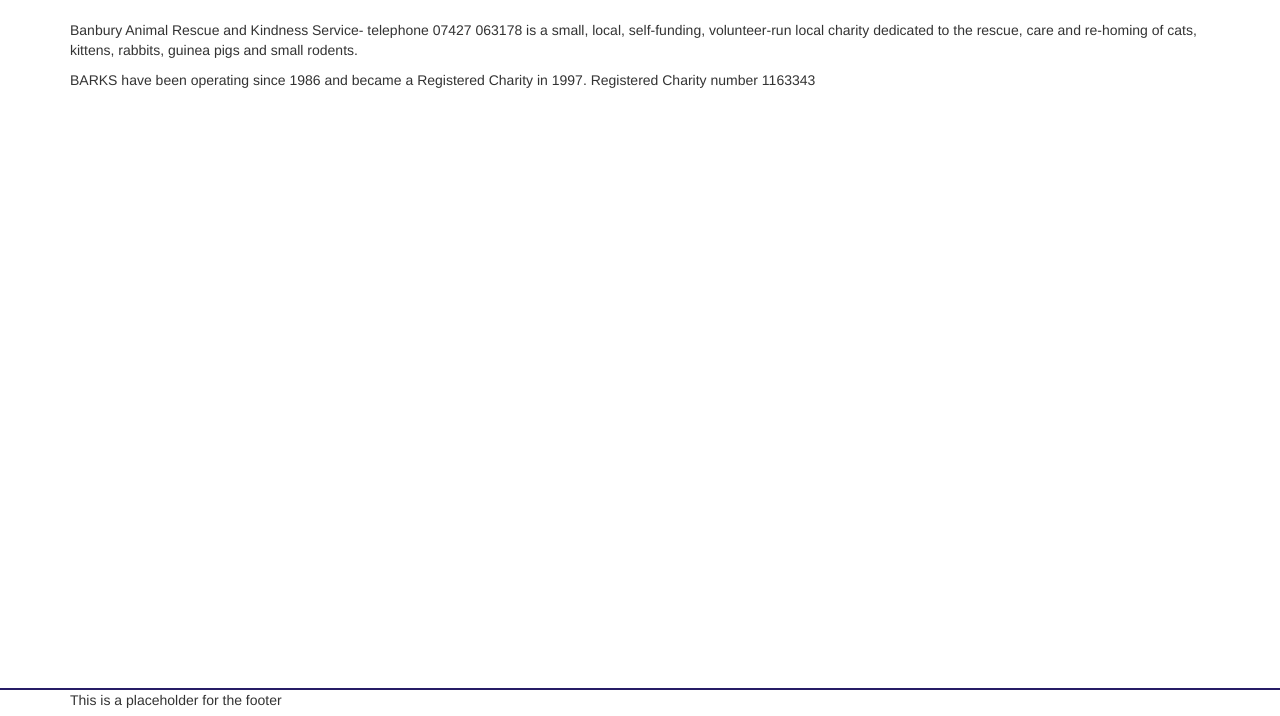
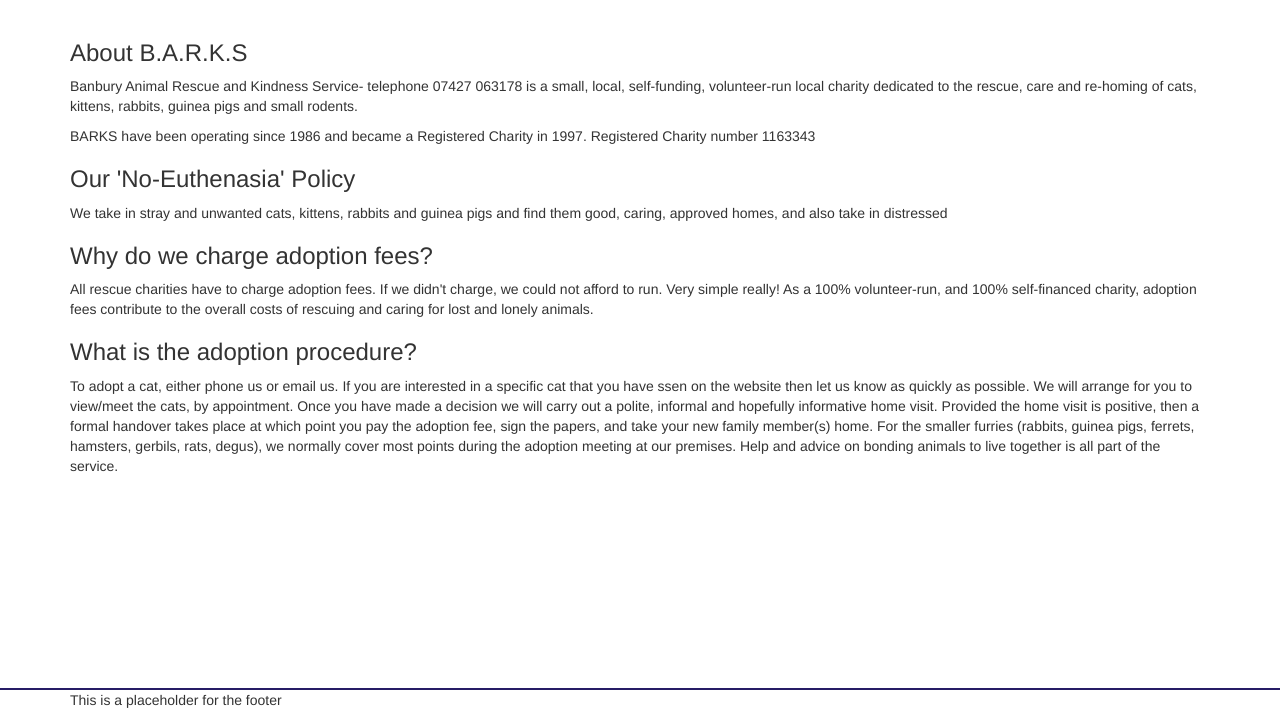
Before and after one commit to Donutttt/barks_test_django, a Django app: page / in a window 1280 px wide. Shown: the part 70-786 px from the top of the page. Run offline with Django 3.2, Linux system fonts and the light colour scheme; parts of the project's set-up code (start-up, migrations or seed data) failed here and were passed over; some libraries are stand-ins or nearby versions.

Commit message:
small homepage adjustments

```diff
--- a/barks/templates/website/index.html
+++ b/barks/templates/website/index.html
@@ -1,6 +1,13 @@
 {% extends 'base.html' %}
 
 {% block content %}
+    <h3>About B.A.R.K.S</h3>
     <p>Banbury Animal Rescue and Kindness Service- telephone  07427 063178 is a small, local, self-funding, volunteer-run local charity dedicated to the rescue, care and re-homing of cats, kittens, rabbits, guinea pigs and small rodents. </p>
     <p>BARKS have been operating since 1986 and became a Registered Charity in 1997. Registered Charity number 1163343</p>
+    <h3>Our 'No-Euthenasia' Policy</h3>
+    <p>We take in stray and unwanted cats, kittens, rabbits and guinea pigs and find them good, caring, approved homes, and also take in distressed</p>
+    <h3>Why do we charge adoption fees?</h3>
+    <p>All rescue charities have to charge adoption fees.  If we didn't charge, we could not afford to run. Very simple really! As a 100% volunteer-run, and 100% self-financed charity, adoption fees contribute to the overall costs of rescuing and caring for lost and lonely animals.</p>
+    <h3>What is the adoption procedure?</h3>
+    <p>To adopt a cat, either phone us or email us.  If you are interested in a specific cat that you have ssen on the website then let us know as quickly as possible.  We will arrange for you to view/meet the cats, by appointment.  Once you have made a decision we will carry out a polite, informal and hopefully informative home visit.   Provided the home visit is positive, then a formal handover takes place at which point you pay the adoption fee, sign the papers, and take your new family member(s) home.  For the smaller furries (rabbits, guinea pigs, ferrets, hamsters, gerbils, rats, degus), we normally cover most points during the adoption meeting at our premises. Help and advice on bonding animals to live together is all part of the service. </p>
 {% endblock %}
```
Also changed, not shown: 9 other files.
